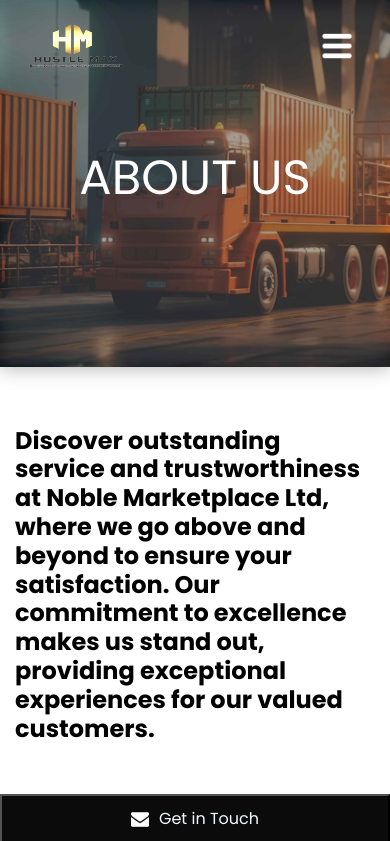
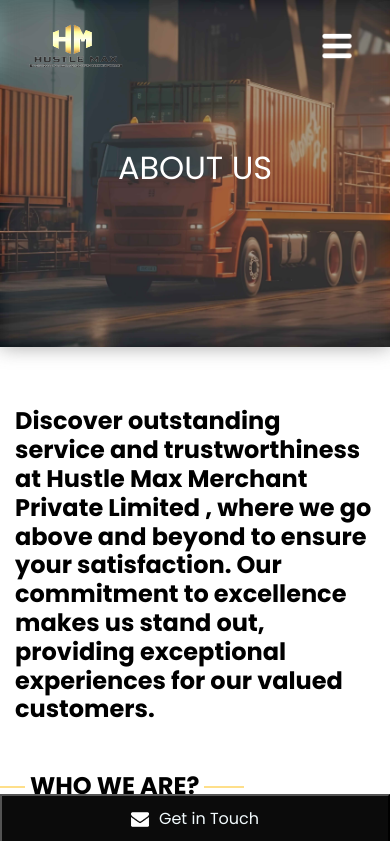
Before and after one commit to arjunv1192000/Hustlemaxweb, a plain HTML site: page about.html in a window 390 px wide. Shown: the top 841 px of the page. Drawn offline with nearby package versions, Linux system fonts and the light colour scheme.

Commit message:
about image change1

```diff
--- a/about.html
+++ b/about.html
@@ -105,7 +105,7 @@
         <div class="col-md-5">
           <div class="img-box" style="text-align: left; margin-top: 60px; ">
             <h1 style="font-size:x-large; font-weight: 700;">
-              Discover outstanding service and trustworthiness at Noble Marketplace Ltd, where we go above and beyond to
+              Discover outstanding service and trustworthiness at Hustle Max Merchant Private Limited , where we go above and beyond to
               ensure your satisfaction. Our commitment to excellence makes us stand out, providing exceptional
               experiences for our valued customers.
             </h1>
--- a/css/responsive.css
+++ b/css/responsive.css
@@ -71,7 +71,7 @@
 
 @media (max-width: 576px) {
     .slider_section .detail-box h1 {
-        font-size: 3.5rem;
+        font-size: 2.5rem;
     }
 
     .do_section .do_container .arrow_bg::before {
@@ -83,11 +83,11 @@
 
 @media (max-width: 420px) {
     .slider_section .detail-box h2 {
-        font-size: 1.5rem;
+        font-size: 1rem;
     }
 
     .slider_section .detail-box h1 {
-        font-size: 3rem;
+        font-size: 2rem;
     }
 }
 
--- a/css/style.css
+++ b/css/style.css
@@ -89,8 +89,8 @@ body {
   left: 0;
   width: 100%;
   height: 100%;
-  background: rgba(78, 78, 78, 0.5); /* Adjust the last value for the transparency */
-  filter: blur(10px); /* Adjust the blur radius */
+  background: rgba(78, 78, 78, 0.5);
+  filter: blur(10px);
 }
 
 
@@ -228,9 +228,10 @@ a:focus {
 }
 
 .slider_section .detail-box h1 {
-  font-size: 4rem;
+  font-size: 3rem;
   text-transform: uppercase;
 }
+
 
 .slider_section .detail-box h2 {
   text-transform: uppercase;
```
Also changed, not shown: products.html (+1 -1 lines).
